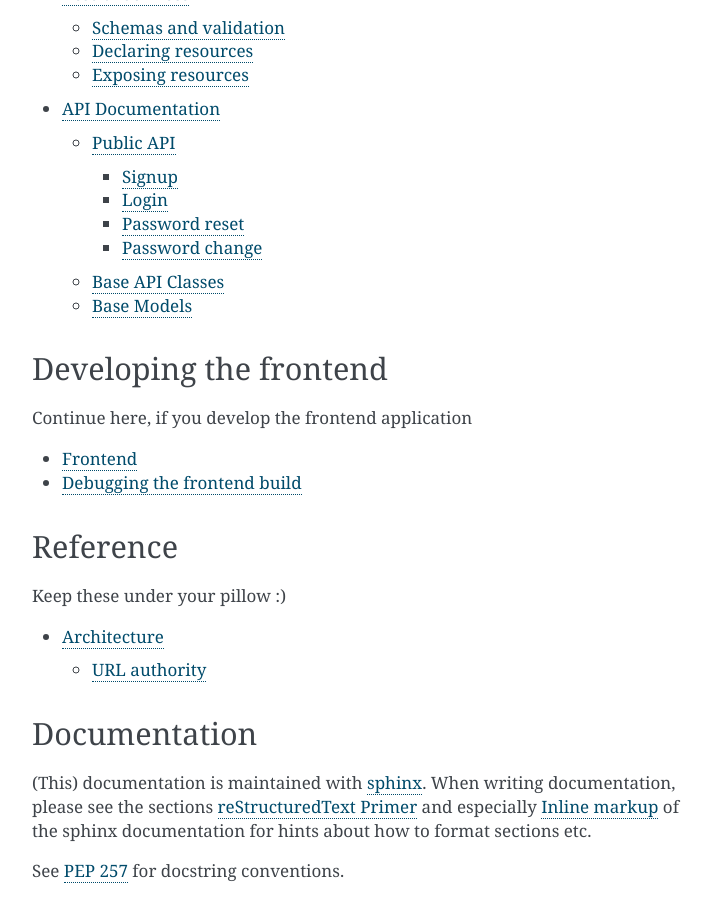
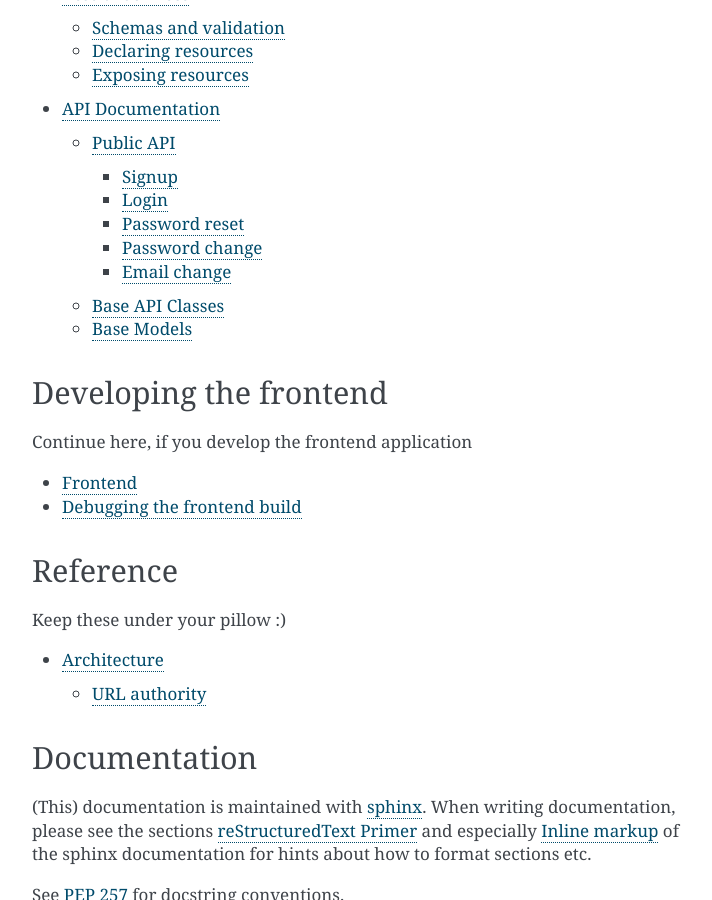
Before and after one commit to pyfidelity/rest-seed, a Sphinx documentation site: the page built from docs/index.rst, in a window 1280 px wide and 900 px high, scrolled down 790 px. Shown: the whole window, without its empty margins (388-1100 px from the left). Built offline with Sphinx 7.4.7, drawn with Linux system fonts in a browser that asks for light colours.

Commit message:
hook up doctest for "email change" service with API docs

```diff
--- a/docs/api.rst
+++ b/docs/api.rst
@@ -36,6 +36,12 @@ Password change
 .. automodule:: restbase.views.change_password
 
 
+Email change
+------------
+
+.. automodule:: restbase.views.change_email
+
+
 Base API Classes
 ================
 
```
